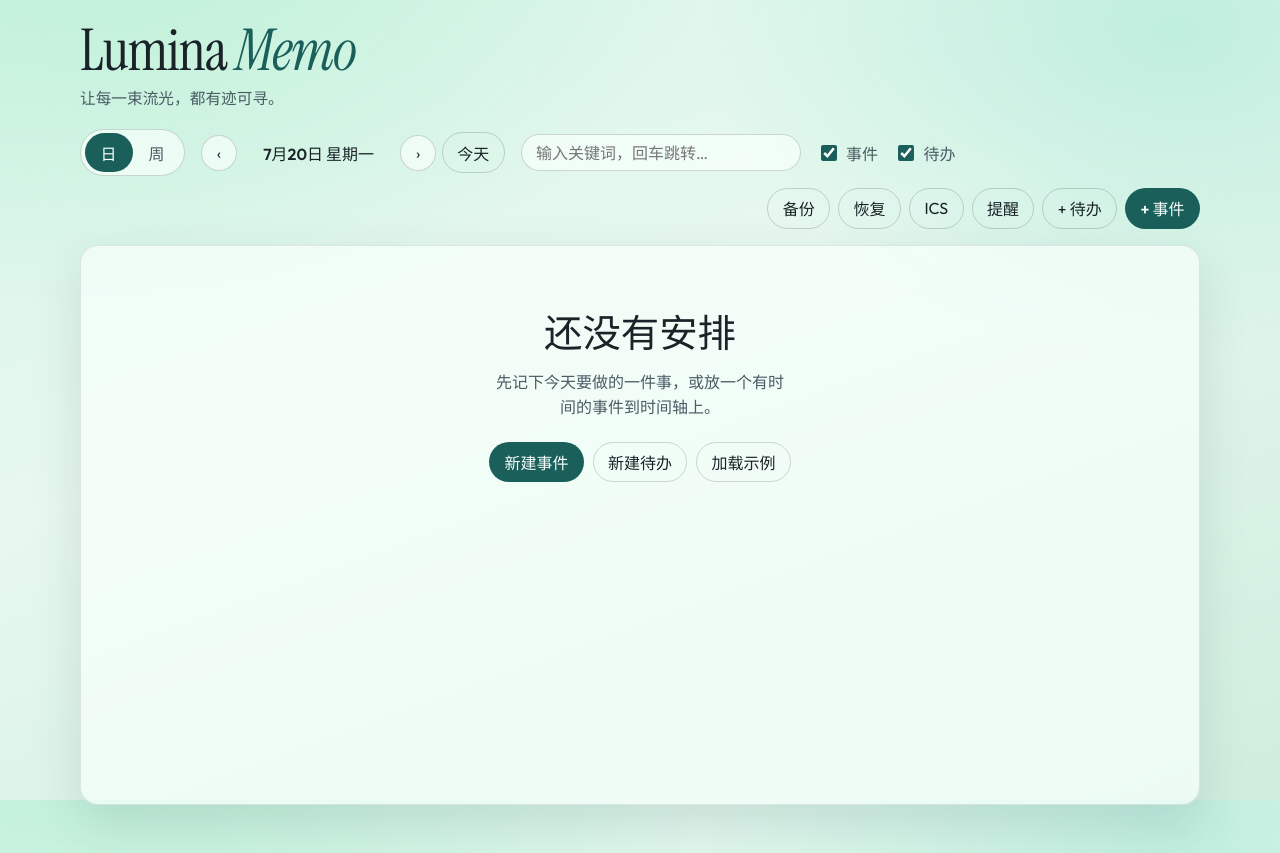
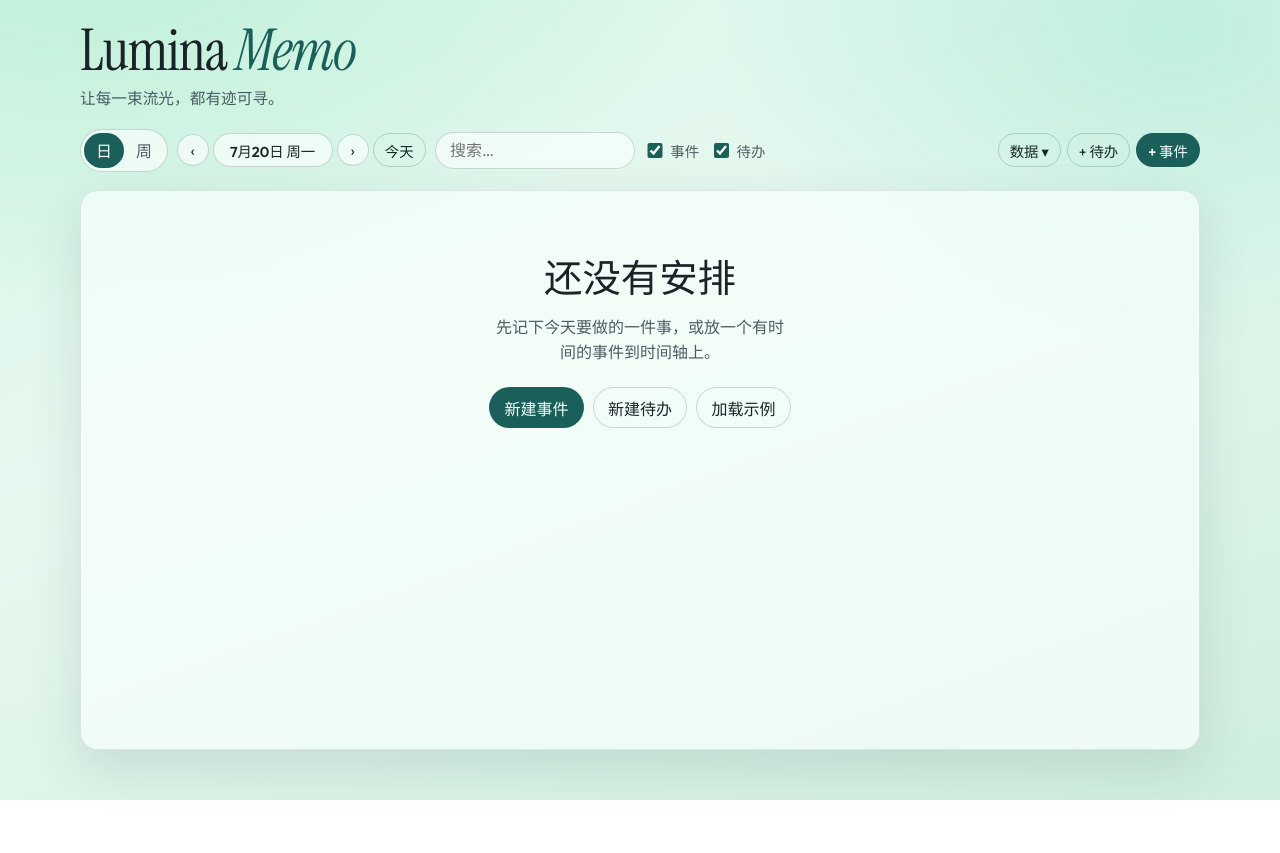
Before and after one commit to SHELRay03/test, a React (Vite) app: page / in a window 1280 px wide. After the commit the page ends 800 px from the top, so only its background shows below. Built offline with nearby package versions, Linux system fonts and the light colour scheme.

Commit message:
feat: 工具栏单行收拢，日期点击弹出日历
合并备份/恢复等到「数据」菜单；日/周均可点击日期打开月历，
周视图点选一天即跳到包含该日的那一周。

Co-authored-by: SHELRay03 <SHELRay03@users.noreply.github.com>

```diff
--- /dev/null
+++ b/src/components/DateNav.tsx
@@ -0,0 +1,175 @@
+import {
+  addMonths,
+  eachDayOfInterval,
+  endOfMonth,
+  endOfWeek,
+  format,
+  isSameDay,
+  isSameMonth,
+  startOfMonth,
+  startOfWeek,
+} from 'date-fns'
+import { zhCN } from 'date-fns/locale'
+import { useEffect, useMemo, useRef, useState } from 'react'
+import type { ViewMode } from '../types'
+import { getWeekDays, toDateKey } from '../utils/date'
+
+interface Props {
+  viewMode: ViewMode
+  anchorDate: Date
+  onSelect: (date: Date) => void
+  onToday: () => void
+  onShift: (delta: number) => void
+}
+
+export function DateNav({
+  viewMode,
+  anchorDate,
+  onSelect,
+  onToday,
+  onShift,
+}: Props) {
+  const [open, setOpen] = useState(false)
+  const [cursor, setCursor] = useState(() => startOfMonth(anchorDate))
+  const wrapRef = useRef<HTMLDivElement>(null)
+  const step = viewMode === 'day' ? 1 : 7
+
+  const label =
+    viewMode === 'day'
+      ? format(anchorDate, 'M月d日 EEE', { locale: zhCN })
+      : (() => {
+          const days = getWeekDays(anchorDate)
+          return `${format(days[0], 'M/d')} – ${format(days[6], 'M/d')}`
+        })()
+
+  useEffect(() => {
+    if (open) setCursor(startOfMonth(anchorDate))
+  }, [open, anchorDate])
+
+  useEffect(() => {
+    function onDoc(e: MouseEvent) {
+      if (!wrapRef.current?.contains(e.target as Node)) setOpen(false)
+    }
+    document.addEventListener('mousedown', onDoc)
+    return () => document.removeEventListener('mousedown', onDoc)
+  }, [])
+
+  const weeks = useMemo(() => {
+    const start = startOfWeek(startOfMonth(cursor), { weekStartsOn: 1 })
+    const end = endOfWeek(endOfMonth(cursor), { weekStartsOn: 1 })
+    const days = eachDayOfInterval({ start, end })
+    const rows: Date[][] = []
+    for (let i = 0; i < days.length; i += 7) rows.push(days.slice(i, i + 7))
+    return rows
+  }, [cursor])
+
+  const selectedWeekKeys = useMemo(() => {
+    if (viewMode !== 'week') return new Set<string>()
+    return new Set(getWeekDays(anchorDate).map((d) => toDateKey(d)))
+  }, [viewMode, anchorDate])
+
+  function pick(day: Date) {
+    onSelect(day)
+    setOpen(false)
+  }
+
+  return (
+    <div className="date-nav" ref={wrapRef}>
+      <button
+        type="button"
+        className="icon-btn"
+        aria-label="上一段"
+        onClick={() => onShift(-step)}
+      >
+        ‹
+      </button>
+      <button
+        type="button"
+        className={`date-trigger ${open ? 'open' : ''}`}
+        aria-haspopup="dialog"
+        aria-expanded={open}
+        title={viewMode === 'week' ? '点击选择某一周' : '点击选择日期'}
+        onClick={() => setOpen((v) => !v)}
+      >
+        {label}
+      </button>
+      <button
+        type="button"
+        className="icon-btn"
+        aria-label="下一段"
+        onClick={() => onShift(step)}
+      >
+        ›
+      </button>
+      <button type="button" className="ghost-btn compact" onClick={onToday}>
+        今天
+      </button>
+
+      {open && (
+        <div className="date-popover" role="dialog" aria-label="选择日期">
+          <div className="date-popover-head">
+            <button
+              type="button"
+              className="icon-btn"
+              aria-label="上个月"
+              onClick={() => setCursor((c) => addMonths(c, -1))}
+            >
+              ‹
+            </button>
+            <div className="date-popover-month">
+              {format(cursor, 'yyyy年M月', { locale: zhCN })}
+            </div>
+            <button
+              type="button"
+              className="icon-btn"
+              aria-label="下个月"
+              onClick={() => setCursor((c) => addMonths(c, 1))}
+            >
+              ›
+            </button>
+          </div>
+          {viewMode === 'week' && (
+            <p className="date-popover-hint">点选一天，跳转到包含该日的那一周</p>
+          )}
+          <div className="date-weekdays" aria-hidden="true">
+            {['一', '二', '三', '四', '五', '六', '日'].map((d) => (
+              <span key={d}>{d}</span>
+            ))}
+          </div>
+          <div className="date-grid">
+            {weeks.map((week) => {
+              const weekActive =
+                viewMode === 'week' &&
+                week.some((d) => selectedWeekKeys.has(toDateKey(d)))
+              return (
+                <div
+                  key={toDateKey(week[0])}
+                  className={`date-week-row ${weekActive ? 'week-active' : ''}`}
+                >
+                  {week.map((day) => {
+                    const inMonth = isSameMonth(day, cursor)
+                    const selected =
+                      viewMode === 'day'
+                        ? isSameDay(day, anchorDate)
+                        : selectedWeekKeys.has(toDateKey(day))
+                    const isToday = isSameDay(day, new Date())
+                    return (
+                      <button
+                        key={toDateKey(day)}
+                        type="button"
+                        className={`date-cell ${inMonth ? '' : 'muted'} ${selected ? 'selected' : ''} ${isToday ? 'today' : ''}`}
+                        onClick={() => pick(day)}
+                      >
+                        {format(day, 'd')}
+                      </button>
+                    )
+                  })}
+                </div>
+              )
+            })}
+          </div>
+        </div>
+      )}
+    </div>
+  )
+}
--- a/src/components/Header.tsx
+++ b/src/components/Header.tsx
@@ -1,10 +1,11 @@
 import { useEffect, useMemo, useRef, useState } from 'react'
 import { useAppStore } from '../store'
-import { formatDayLabel, formatMonthDay, getWeekDays, shiftDay } from '../utils/date'
+import { shiftDay } from '../utils/date'
 import { exportLuminaIcs } from '../utils/ics'
 import { ensureNotificationPermission } from '../utils/reminders'
 import { searchItems, type SearchHit, uniqueDayKey } from '../utils/search'
 import { downloadJsonBackup, parseBackupJson, pickBackupFile } from '../utils/backup'
+import { DateNav } from './DateNav'
 
 export function Header() {
   const viewMode = useAppStore((s) => s.viewMode)
@@ -33,13 +34,6 @@ export function Header() {
       window.alert(err instanceof Error ? err.message : '恢复失败')
     }
   }
-
-  const label =
-    viewMode === 'day'
-      ? formatDayLabel(anchorDate)
-      : `${formatMonthDay(getWeekDays(anchorDate)[0])} – ${formatMonthDay(getWeekDays(anchorDate)[6])}`
-
-  const step = viewMode === 'day' ? 1 : 7
 
   return (
     <header>
@@ -74,32 +68,13 @@ export function Header() {
           </button>
         </div>
 
-        <div className="nav-row">
-          <button
-            type="button"
-            className="icon-btn"
-            aria-label="上一段"
-            onClick={() => setAnchorDate(shiftDay(anchorDate, -step))}
-          >
-            ‹
-          </button>
-          <div className="date-label">{label}</div>
-          <button
-            type="button"
-            className="icon-btn"
-            aria-label="下一段"
-            onClick={() => setAnchorDate(shiftDay(anchorDate, step))}
-          >
-            ›
-          </button>
-          <button
-            type="button"
-            className="ghost-btn"
-            onClick={() => setAnchorDate(new Date())}
-          >
-            今天
-          </button>
-        </div>
+        <DateNav
+          viewMode={viewMode}
+          anchorDate={anchorDate}
+          onSelect={setAnchorDate}
+          onToday={() => setAnchorDate(new Date())}
+          onShift={(delta) => setAnchorDate(shiftDay(anchorDate, delta))}
+        />
 
         <SearchJump events={events} todos={todos} />
 
@@ -123,48 +98,22 @@ export function Header() {
         </div>
 
         <div className="fab-row">
+          <DataMenu
+            onBackup={() => downloadJsonBackup(events, todos)}
+            onRestore={() => void importBackup()}
+            onIcs={() => exportLuminaIcs(events, todos)}
+            onRemind={() => void ensureNotificationPermission()}
+          />
           <button
             type="button"
-            className="ghost-btn"
-            title="导出 JSON 备份"
-            onClick={() => downloadJsonBackup(events, todos)}
-          >
-            备份
-          </button>
-          <button
-            type="button"
-            className="ghost-btn"
-            title="从 JSON 恢复"
-            onClick={() => void importBackup()}
-          >
-            恢复
-          </button>
-          <button
-            type="button"
-            className="ghost-btn"
-            title="导出 ICS"
-            onClick={() => exportLuminaIcs(events, todos)}
-          >
-            ICS
-          </button>
-          <button
-            type="button"
-            className="ghost-btn"
-            title="开启浏览器提醒"
-            onClick={() => void ensureNotificationPermission()}
-          >
-            提醒
-          </button>
-          <button
-            type="button"
-            className="ghost-btn"
+            className="ghost-btn compact"
             onClick={() => openEditor({ kind: 'todo', id: null })}
           >
             + 待办
           </button>
           <button
             type="button"
-            className="primary-btn"
+            className="primary-btn compact"
             onClick={() => openEditor({ kind: 'event', id: null })}
           >
             + 事件
@@ -172,6 +121,87 @@ export function Header() {
         </div>
       </div>
     </header>
+  )
+}
+
+function DataMenu({
+  onBackup,
+  onRestore,
+  onIcs,
+  onRemind,
+}: {
+  onBackup: () => void
+  onRestore: () => void
+  onIcs: () => void
+  onRemind: () => void
+}) {
+  const [open, setOpen] = useState(false)
+  const ref = useRef<HTMLDivElement>(null)
+
+  useEffect(() => {
+    function onDoc(e: MouseEvent) {
+      if (!ref.current?.contains(e.target as Node)) setOpen(false)
+    }
+    document.addEventListener('mousedown', onDoc)
+    return () => document.removeEventListener('mousedown', onDoc)
+  }, [])
+
+  return (
+    <div className="menu-wrap" ref={ref}>
+      <button
+        type="button"
+        className="ghost-btn compact"
+        aria-haspopup="menu"
+        aria-expanded={open}
+        onClick={() => setOpen((v) => !v)}
+      >
+        数据 ▾
+      </button>
+      {open && (
+        <div className="menu-panel" role="menu">
+          <button
+            type="button"
+            role="menuitem"
+            onClick={() => {
+              onBackup()
+              setOpen(false)
+            }}
+          >
+            导出备份
+          </button>
+          <button
+            type="button"
+            role="menuitem"
+            onClick={() => {
+              onRestore()
+              setOpen(false)
+            }}
+          >
+            恢复备份
+          </button>
+          <button
+            type="button"
+            role="menuitem"
+            onClick={() => {
+              onIcs()
+              setOpen(false)
+            }}
+          >
+            导出 ICS
+          </button>
+          <button
+            type="button"
+            role="menuitem"
+            onClick={() => {
+              onRemind()
+              setOpen(false)
+            }}
+          >
+            提醒权限
+          </button>
+        </div>
+      )}
+    </div>
   )
 }
 
@@ -216,8 +246,8 @@ function SearchJump({
     setQuery('')
   }
 
-  function runSearch(nextQuery = query) {
-    const q = nextQuery.trim()
+  function runSearch() {
+    const q = query.trim()
     if (!q) {
       setOpen(false)
       setMessage('')
@@ -254,7 +284,7 @@ function SearchJump({
       <input
         id="lumina-search"
         type="search"
-        placeholder="输入关键词，回车跳转…"
+        placeholder="搜索…"
         value={query}
         autoComplete="off"
         onChange={(e) => {
--- a/src/index.css
+++ b/src/index.css
@@ -136,15 +136,19 @@ input:focus:not(:focus-visible) {
 
 .toolbar {
   display: flex;
-  flex-wrap: wrap;
+  flex-wrap: nowrap;
   align-items: center;
-  gap: 0.75rem 1rem;
+  gap: 0.45rem 0.55rem;
   margin-bottom: 1rem;
+  overflow-x: auto;
+  padding-bottom: 0.15rem;
+  -webkit-overflow-scrolling: touch;
 }
 
 .segmented {
   display: inline-flex;
-  padding: 0.22rem;
+  flex-shrink: 0;
+  padding: 0.18rem;
   border: 1px solid var(--line-strong);
   border-radius: 999px;
   background: var(--surface);
@@ -155,7 +159,7 @@ input:focus:not(:focus-visible) {
   border: 0;
   background: transparent;
   color: var(--ink-soft);
-  padding: 0.45rem 1rem;
+  padding: 0.35rem 0.75rem;
   border-radius: 999px;
   font-weight: 500;
   transition: background 0.2s ease, color 0.2s ease, transform 0.2s ease;
@@ -172,29 +176,26 @@ input:focus:not(:focus-visible) {
 
 .filters {
   display: inline-flex;
-  flex-wrap: wrap;
-  gap: 0.75rem 1rem;
+  flex-shrink: 0;
+  flex-wrap: nowrap;
+  gap: 0.45rem 0.65rem;
   align-items: center;
 }
 
 .filter-check {
   display: inline-flex;
   align-items: center;
-  gap: 0.4rem;
+  gap: 0.3rem;
   color: var(--ink-soft);
   user-select: none;
+  font-size: 0.9rem;
+  white-space: nowrap;
 }
 
 .filter-check input {
   accent-color: var(--accent);
-  width: 1rem;
-  height: 1rem;
-}
-
-.nav-row {
-  display: inline-flex;
-  align-items: center;
-  gap: 0.35rem;
+  width: 0.95rem;
+  height: 0.95rem;
 }
 
 .icon-btn,
@@ -215,11 +216,12 @@ input:focus:not(:focus-visible) {
 }
 
 .icon-btn {
-  width: 2.25rem;
-  height: 2.25rem;
+  width: 2rem;
+  height: 2rem;
   padding: 0;
   display: inline-grid;
   place-items: center;
+  flex-shrink: 0;
 }
 
 .primary-btn {
@@ -237,16 +239,167 @@ input:focus:not(:focus-visible) {
   background: transparent;
 }
 
+.ghost-btn.compact,
+.primary-btn.compact {
+  padding: 0.35rem 0.7rem;
+  font-size: 0.9rem;
+  white-space: nowrap;
+}
+
 .danger-btn {
   background: transparent;
   border-color: rgba(163, 58, 58, 0.35);
   color: var(--danger);
 }
 
-.date-label {
-  min-width: 9.5rem;
+.date-nav {
+  position: relative;
+  display: inline-flex;
+  align-items: center;
+  gap: 0.25rem;
+  flex-shrink: 0;
+}
+
+.date-trigger {
+  min-width: 7.5rem;
+  border: 1px solid var(--line-strong);
+  border-radius: 999px;
+  background: var(--surface);
+  padding: 0.35rem 0.75rem;
+  font-weight: 600;
+  font-size: 0.9rem;
+  white-space: nowrap;
+  transition: border-color 0.15s ease, background 0.15s ease;
+}
+
+.date-trigger:hover,
+.date-trigger.open {
+  border-color: var(--accent);
+  background: var(--accent-soft);
+}
+
+.date-popover {
+  position: absolute;
+  top: calc(100% + 0.4rem);
+  left: 0;
+  z-index: 35;
+  width: min(292px, 86vw);
+  border: 1px solid var(--line);
+  border-radius: 16px;
+  background: var(--surface-strong);
+  box-shadow: var(--shadow);
+  padding: 0.75rem;
+  animation: rise-in 0.18s ease both;
+}
+
+.date-popover-head {
+  display: flex;
+  align-items: center;
+  justify-content: space-between;
+  gap: 0.35rem;
+  margin-bottom: 0.45rem;
+}
+
+.date-popover-month {
+  font-weight: 700;
+  font-size: 0.95rem;
+}
+
+.date-popover-hint {
+  margin: 0 0 0.45rem;
+  font-size: 0.72rem;
+  color: var(--ink-faint);
+}
+
+.date-weekdays {
+  display: grid;
+  grid-template-columns: repeat(7, 1fr);
+  gap: 0.15rem;
+  margin-bottom: 0.2rem;
   text-align: center;
-  font-weight: 600;
+  font-size: 0.7rem;
+  color: var(--ink-faint);
+}
+
+.date-grid {
+  display: grid;
+  gap: 0.15rem;
+}
+
+.date-week-row {
+  display: grid;
+  grid-template-columns: repeat(7, 1fr);
+  gap: 0.15rem;
+  border-radius: 10px;
+  padding: 0.08rem;
+}
+
+.date-week-row.week-active {
+  background: var(--accent-soft);
+}
+
+.date-cell {
+  aspect-ratio: 1;
+  border: 0;
+  border-radius: 999px;
+  background: transparent;
+  font-size: 0.82rem;
+  font-weight: 500;
+  color: var(--ink);
+  padding: 0;
+}
+
+.date-cell.muted {
+  color: var(--ink-faint);
+  opacity: 0.55;
+}
+
+.date-cell.today {
+  box-shadow: inset 0 0 0 1.5px var(--accent);
+}
+
+.date-cell.selected {
+  background: var(--accent);
+  color: #f7fffd;
+}
+
+.date-cell:hover:not(.selected) {
+  background: rgba(255, 255, 255, 0.65);
+}
+
+.menu-wrap {
+  position: relative;
+  flex-shrink: 0;
+}
+
+.menu-panel {
+  position: absolute;
+  top: calc(100% + 0.35rem);
+  right: 0;
+  z-index: 34;
+  min-width: 8.5rem;
+  border: 1px solid var(--line);
+  border-radius: 12px;
+  background: var(--surface-strong);
+  box-shadow: var(--shadow);
+  padding: 0.3rem;
+  display: grid;
+  gap: 0.15rem;
+  animation: rise-in 0.16s ease both;
+}
+
+.menu-panel button {
+  border: 0;
+  background: transparent;
+  text-align: left;
+  border-radius: 8px;
+  padding: 0.45rem 0.65rem;
+  font-size: 0.88rem;
+  white-space: nowrap;
+}
+
+.menu-panel button:hover {
+  background: var(--accent-soft);
 }
 
 .main-panel {
@@ -533,9 +686,9 @@ input:focus:not(:focus-visible) {
 
 .search-box {
   position: relative;
-  flex: 1 1 180px;
-  min-width: 160px;
-  max-width: 280px;
+  flex: 1 1 120px;
+  min-width: 110px;
+  max-width: 200px;
 }
 
 .search-box input {
@@ -968,8 +1121,10 @@ input:focus:not(:focus-visible) {
 
 .fab-row {
   display: inline-flex;
-  gap: 0.5rem;
+  gap: 0.35rem;
   margin-left: auto;
+  flex-shrink: 0;
+  align-items: center;
 }
 
 .color-teal { --item-color: var(--color-teal); }
@@ -1124,14 +1279,14 @@ input:focus:not(:focus-visible) {
   }
 
   .fab-row {
-    width: 100%;
-    margin-left: 0;
-    flex-wrap: wrap;
+    width: auto;
+    margin-left: auto;
+    flex-wrap: nowrap;
   }
 
   .fab-row .primary-btn,
   .fab-row .ghost-btn {
-    flex: 1 1 auto;
+    flex: 0 0 auto;
   }
 
   .panel-inner {
```
